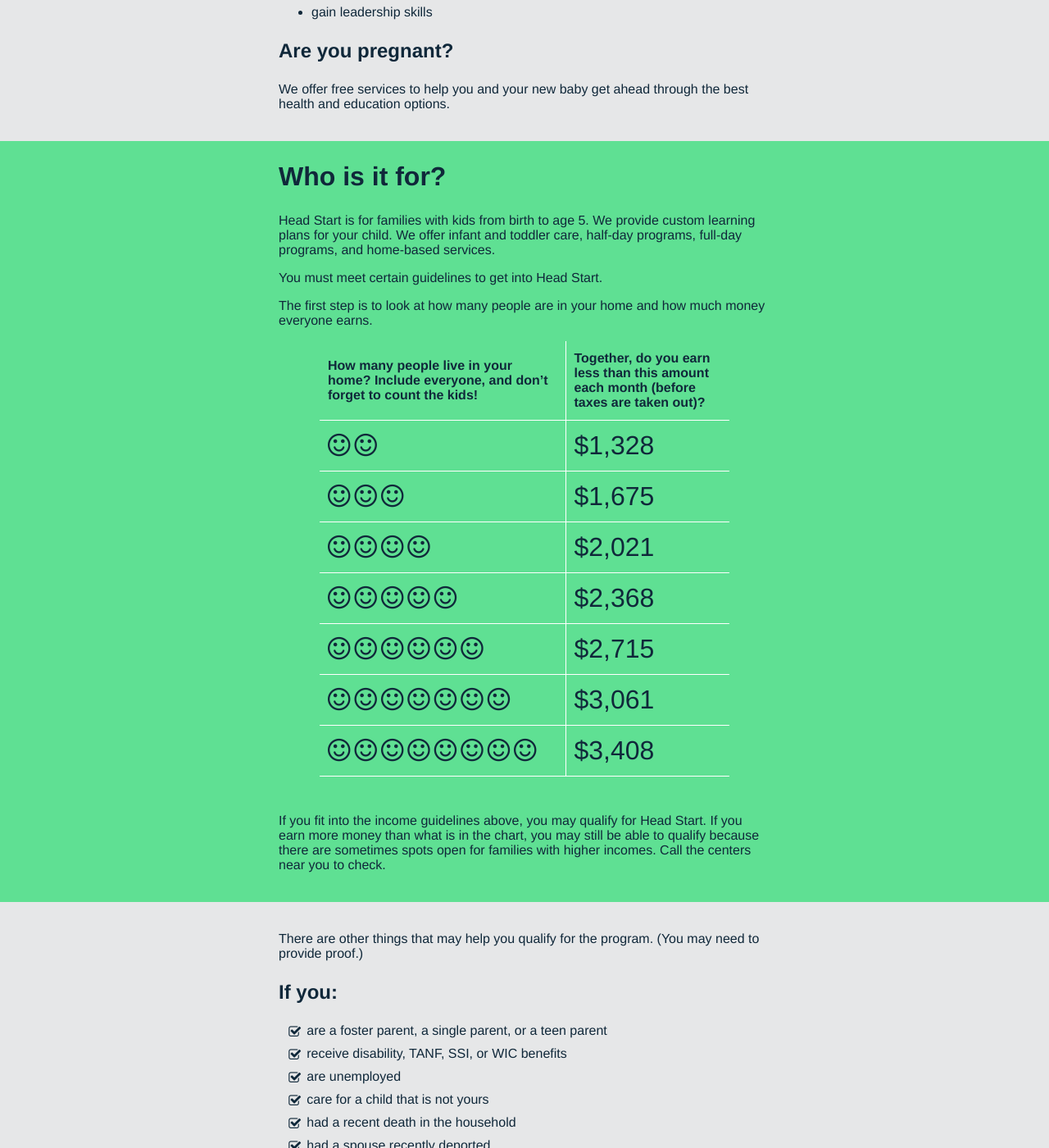
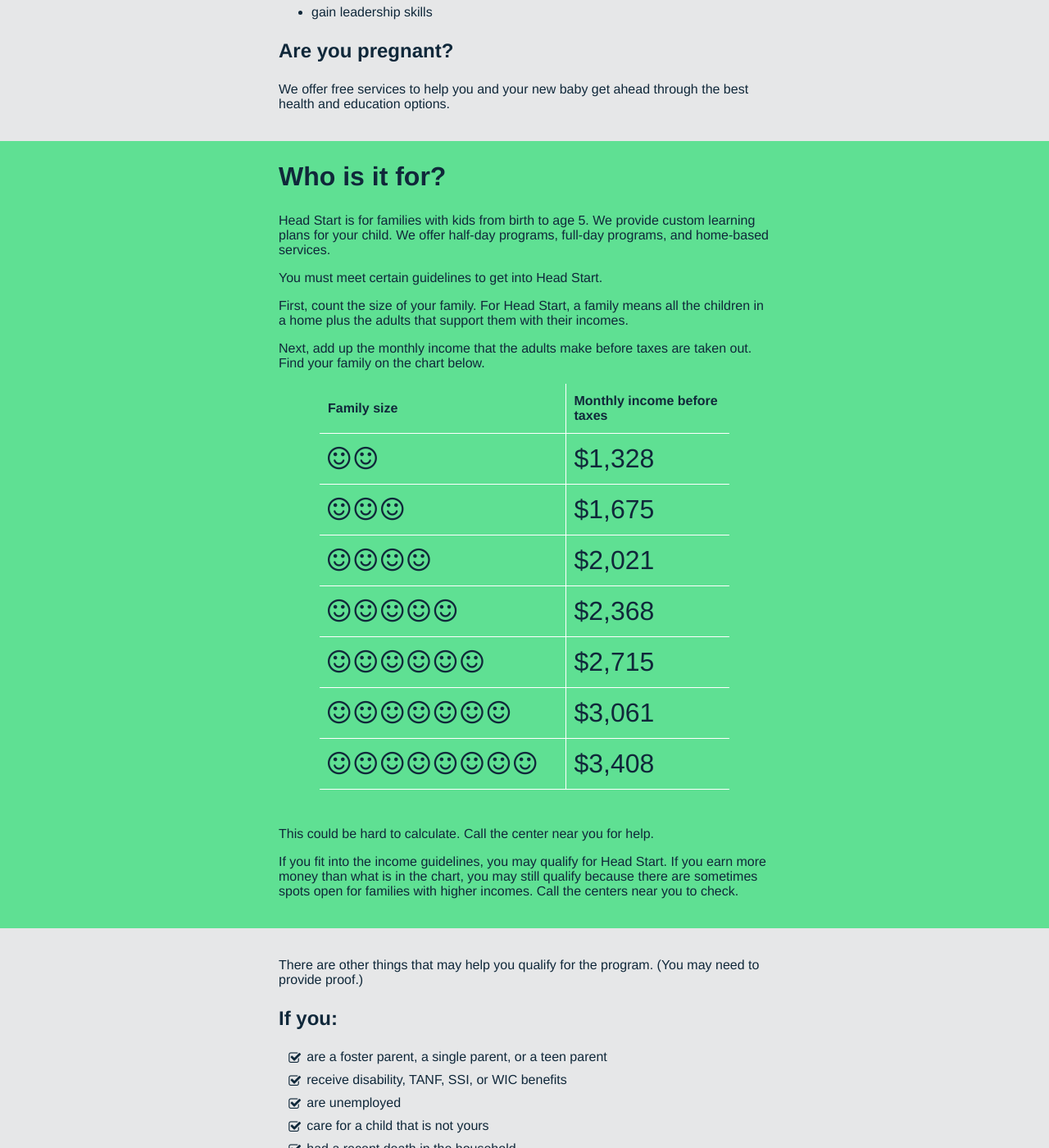
Before and after one commit to workdept/detroit-head-start, a Jekyll site: the page built from index.html, in a window 1280 px wide and 1400 px high, scrolled down 992 px. Shown: the whole window at 82% size. Built offline with Jekyll 4.4.1, drawn with Linux system fonts in a browser that asks for light colours; nearby versions of some CDN libraries; some of the changed text lies outside the part shown.

Commit message:
Update index.html

```diff
--- a/index.html
+++ b/index.html
@@ -90,29 +90,23 @@ testimonial-2:
 
             <h2>Who is it for?</h2>
 
-            <p>Head Start is for families with kids from birth to age 5. We
-            provide custom learning plans for your child. We offer infant
-            and toddler care, half-day programs, full-day programs, and
-            home-based services.</p>
+            <p>Head Start is for families with kids from birth to age 5. We provide custom learning plans for your child. We offer half-day programs, full-day programs, and home-based services.</p>
 
             <p>You must meet certain guidelines to get into Head Start.</p>
 
-            <p>The first step is to look at how many people are in your
-            home and how much money everyone earns.</p>
+            <p>First, count the size of your family. For Head Start, a family means all the children in a home plus the adults that support them with their incomes.</p>
+
+            <p>Next, add up the monthly income that the adults make before taxes are taken out. Find your family on the chart below.</p>
 
             <table class="family-size" dir="ltr">
                 <tbody>
                     <tr>
                         <td>
-                            <p dir="ltr">How many people live in your home?
-                            Include everyone, and don&rsquo;t forget to
-                            count the kids!</p>
+                            <p dir="ltr">Family size</p>
                         </td>
 
                         <td>
-                            <p dir="ltr">Together, do you earn less than
-                            this amount each month (before taxes are taken
-                            out)?</p>
+                            <p dir="ltr">Monthly income before taxes</p>
                         </td>
                     </tr>
 
@@ -187,12 +181,9 @@ testimonial-2:
                     </tr>
                 </tbody>
             </table>
+        <p>This could be hard to calculate. Call the center near you for help.</p>
 
-            <p>If you fit into the income guidelines above, you may qualify
-            for Head Start. If you earn more money than what is in the
-            chart, you may still be able to qualify because there are
-            sometimes spots open for families with higher incomes. Call the
-            centers near you to check.</p>
+            <p>If you fit into the income guidelines, you may qualify for Head Start. If you earn more money than what is in the chart, you may still qualify because there are sometimes spots open for families with higher incomes. Call the centers near you to check.</p>
         </div>
     </div>
 
@@ -246,7 +237,7 @@ testimonial-2:
                 <li><i class="fa fa-check-square-o"></i>do not have access
                 to a car</li>
 
-                <li><i class="fa fa-check-square-o"></i>speak English as your second languagehave</li>
+                <li><i class="fa fa-check-square-o"></i>speak English as your second language</li>
 
       <li><i class="fa fa-check-square-o"></i>have seasonal work</li>
 
```
